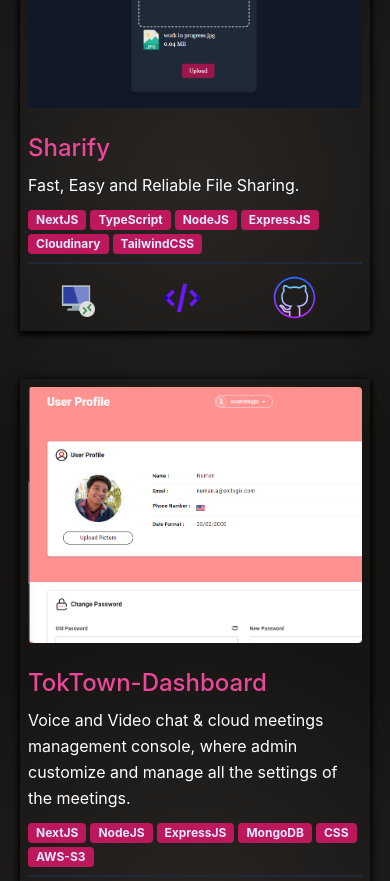
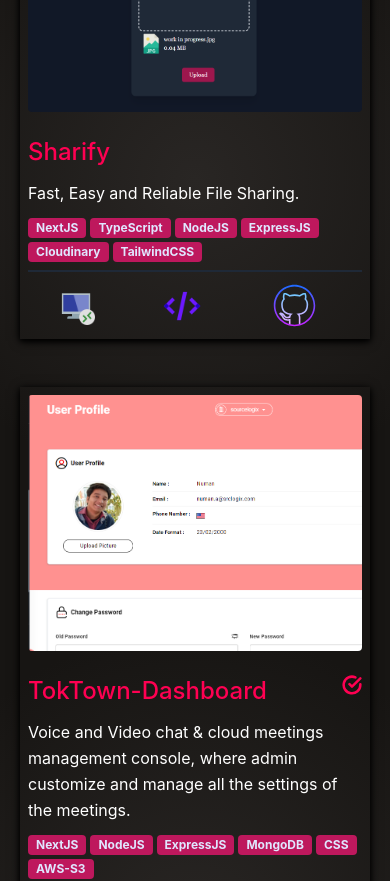
Before and after one commit to num-js/portfolio, a React (Create React App) app: page / in a window 390 px wide. Shown: the part 4760-5641 px from the top of the page. Built offline with nearby package versions, Linux system fonts and the light colour scheme; a web font is replaced by a local one.

Commit message:
Project section new chnages fix in Mobile screen

```diff
--- a/src/components/Projects/Projects.js
+++ b/src/components/Projects/Projects.js
@@ -60,7 +60,7 @@
                                                 <div class={`bg-gray-800 p-5 rounded-lg min-h-64 w-80 relative -top-52 glass-div ${isLeftSide ? 'ml-auto left-32' : '-left-32'}`}
                                                     style={{ boxShadow: '0 2px 5px 0 rgb(0 0 0 / 100%), 0 2px 10px 0 rgb(0 0 0 / 100%)' }}
                                                 >
-                                                    <h1 class="text-2xl title-font font-medium mb-1 text-center" style={{ color: '#ff0052' }}>{projectData.name}</h1>
+                                                    <h1 class="text-2xl title-font font-medium mb-1 text-center ncolor-pink">{projectData.name}</h1>
 
                                                     {!projectData.repo && <span title="company" style={{ position: 'absolute', top: '8px', left: '91%' }}>
                                                         <svg fill="none" stroke="currentColor" stroke-linecap="round" stroke-linejoin="round" stroke-width="3" class="w-5 h-5 flex-shrink" color="#ff0052" viewBox="0 0 24 24"><path d="M22 11.08V12a10 10 0 11-5.93-9.14"></path><path d="M22 4L12 14.01l-3-3"></path></svg>
@@ -105,7 +105,7 @@
                             </div>
                         ) : (
                             projectsData?.filter((projectData) => (projectData?.type?.includes(projectType)))?.map((projectData, index) => {
-                                if (!showAllProjects && index === 3) {
+                                if (!showAllProjects && index >= 3) {
                                     return;
                                 }
 
@@ -116,6 +116,13 @@
                         )
                     }
                 </div>
+
+                {/* <div>
+                    {!showAllProjects && (
+                        <>
+                        </>
+                    )}
+                </div> */}
             </section>
         </>
     );
--- a/src/components/Projects/SingleProject.js
+++ b/src/components/Projects/SingleProject.js
@@ -11,7 +11,12 @@
                         src={projectData.image}
                     />
                     <div class="lg:w-1/2 w-full lg:pl-10 lg:py-6 mt-6 lg:mt-0">
-                        <h1 class="text-pink-500 text-2xl title-font font-medium mb-1">{projectData.name}</h1>
+                        <div className="flex justify-between">
+                            <h1 class="text-2xl title-font font-medium mb-1 ncolor-pink">{projectData.name}</h1>
+                            {!projectData.repo && <span title="company">
+                                <svg fill="none" stroke="currentColor" stroke-linecap="round" stroke-linejoin="round" stroke-width="3" class="w-5 h-5 flex-shrink" color="#ff0052" viewBox="0 0 24 24"><path d="M22 11.08V12a10 10 0 11-5.93-9.14"></path><path d="M22 4L12 14.01l-3-3"></path></svg>
+                            </span>}
+                        </div>
                         <p class="leading-relaxed text-white my-2">
                             {projectData.description}
                         </p>
--- a/src/styles.css
+++ b/src/styles.css
@@ -125,3 +125,7 @@
 .nborder-pink {
     border-color: #ff0052;
 }
+
+.ncolor-pink {
+    color: #ff0052;
+}
```
